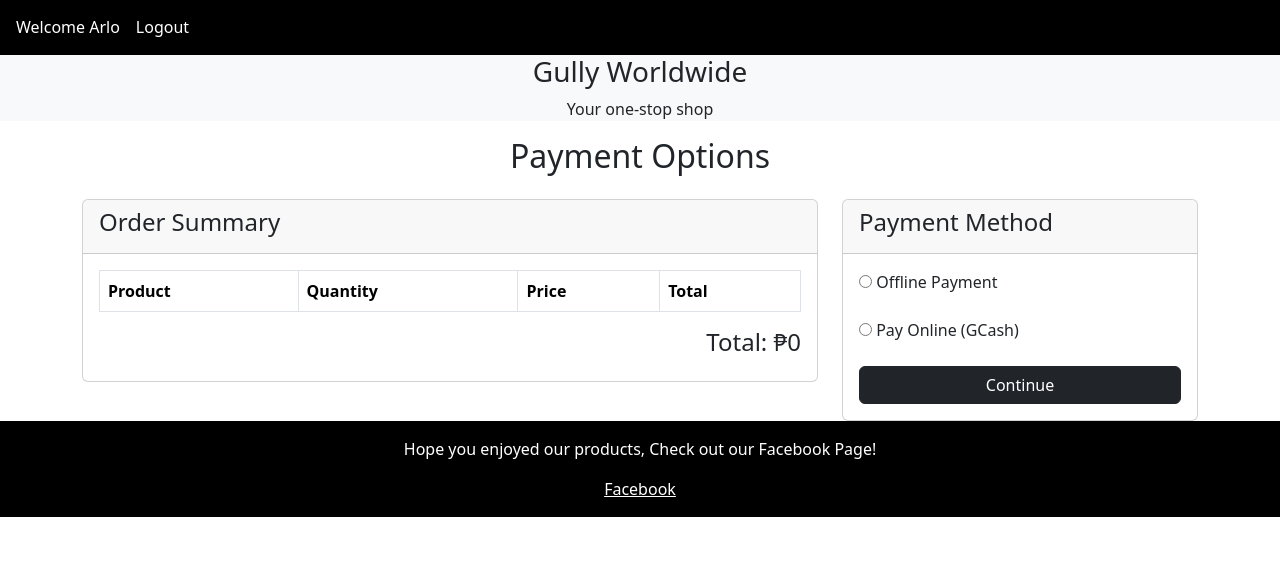
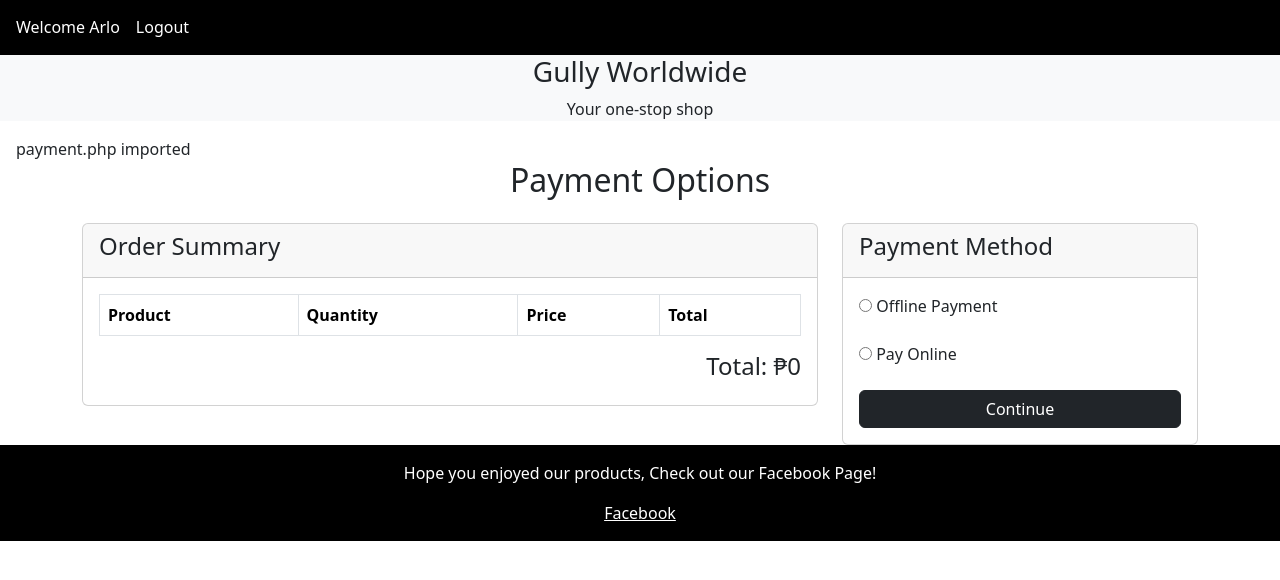
Before and after one commit to ArloLongalong/Gully-Worldwide-Ecom-Web, a PHP site: page /gully-app/users_area/checkout.php in a window 1280 px wide. Shown: the part 57-637 px from the top of the page. Run offline with PHP 8.4, Linux system fonts and the light colour scheme; a user stored in the database is signed in; data comes from the database, SQL or seed files in the repository; lists and menus that the app fills with data are empty.

Commit message:
added online payment in checkout page

```diff
--- a/payment.php
+++ b/payment.php
@@ -40,27 +40,23 @@ function createPayment($amount, $payerEmail = null)
     $paymentResponse = $apiInstance->createInvoice($createInvoiceRequest);
     $invoiceUrl = $paymentResponse['invoice_url'];
 
-    $response = json_encode(
-      [
+    $response = [
       'success'     => true,
       'message'     => 'Payment data',
       'data'        => $paymentResponse,
       'invoice_url' => $invoiceUrl,
-      ]
-    );
+    ];
 
-    echo $response;
+    return $response;
   } catch (Exception $e)
   {
-    $response = json_encode(
-      [
+    $response = [
       'success' => false,
       'message' => 'Internal error, Failed to process payment: ' . $e->getMessage()
-      ]
-    );
+    ];
 
-    echo $response;
+    return $response;
   }
 }
 
-createPayment(1000, 'customer@example.com');
+// createPayment(1000, 'customer@example.com');
--- a/users_area/payment.php
+++ b/users_area/payment.php
@@ -1,4 +1,7 @@
 <?php
+include('../payment.php');
+echo 'payment.php imported';
+
 // Check if user is logged in
 if (!isset($_SESSION['username'])) {
     echo "<script>window.open('users_area/user_login.php', '_self')</script>";
@@ -81,8 +84,8 @@ if (!isset($_SESSION['username'])) {
                             <label for="offline" class="form-label">Offline Payment</label>
                         </div>
                         <div class="mb-3">
-                            <input type="radio" id="online" name="payment_mode" value="gcash" required>
-                            <label for="online" class="form-label">Pay Online (GCash)</label>
+                            <input type="radio" id="online" name="payment_mode" value="online" required>
+                            <label for="online" class="form-label">Pay Online</label>
                         </div>
                         <input type="submit" value="Continue" name="continue" class="btn btn-dark w-100">
                     </form>
@@ -100,8 +103,24 @@ if (isset($_POST['continue'])) {
         echo "<script>alert('Your order has been submitted successfully! Pay when your order arrives.')</script>";
         echo "<script>window.open('order.php', '_self')</script>";
     } else {
-        echo "<script>alert('Redirecting to GCash payment...')</script>";
-        echo "<script>window.open('https://www.gcash.com', '_self')</script>";
+        $user_email = isset($_SESSION['user_email']) ? $_SESSION['user_email'] : 'customer@gullyworldwide.com';
+
+        if ($total_cart_price > 0) {
+            $payment_response = createPayment((string)$total_cart_price, $user_email);
+
+            if (!$payment_response) {
+                echo "<script>alert('Payment setup failed: Invalid response from payment gateway')</script>";
+                error_log("JSON decode failed. Response: " . $payment_response);
+            } elseif (isset($payment_response['success']) && $payment_response['success']) {
+                echo "<script>alert('Redirecting to payment gateway...')</script>";
+                echo "<script>window.open('" . $payment_response['invoice_url'] . "', '_self')</script>";
+            } else {
+                $error_message = isset($payment_response['message']) ? $payment_response['message'] : 'Unknown error';
+                echo "<script>alert('Payment setup failed: " . $error_message . "')</script>";
+            }
+        } else {
+            echo "<script>alert('Invalid cart total. Please add items to your cart.')</script>";
+        }
     }
 }
 ?>
```
Lines whose indentation alone changed are shown as unchanged.
